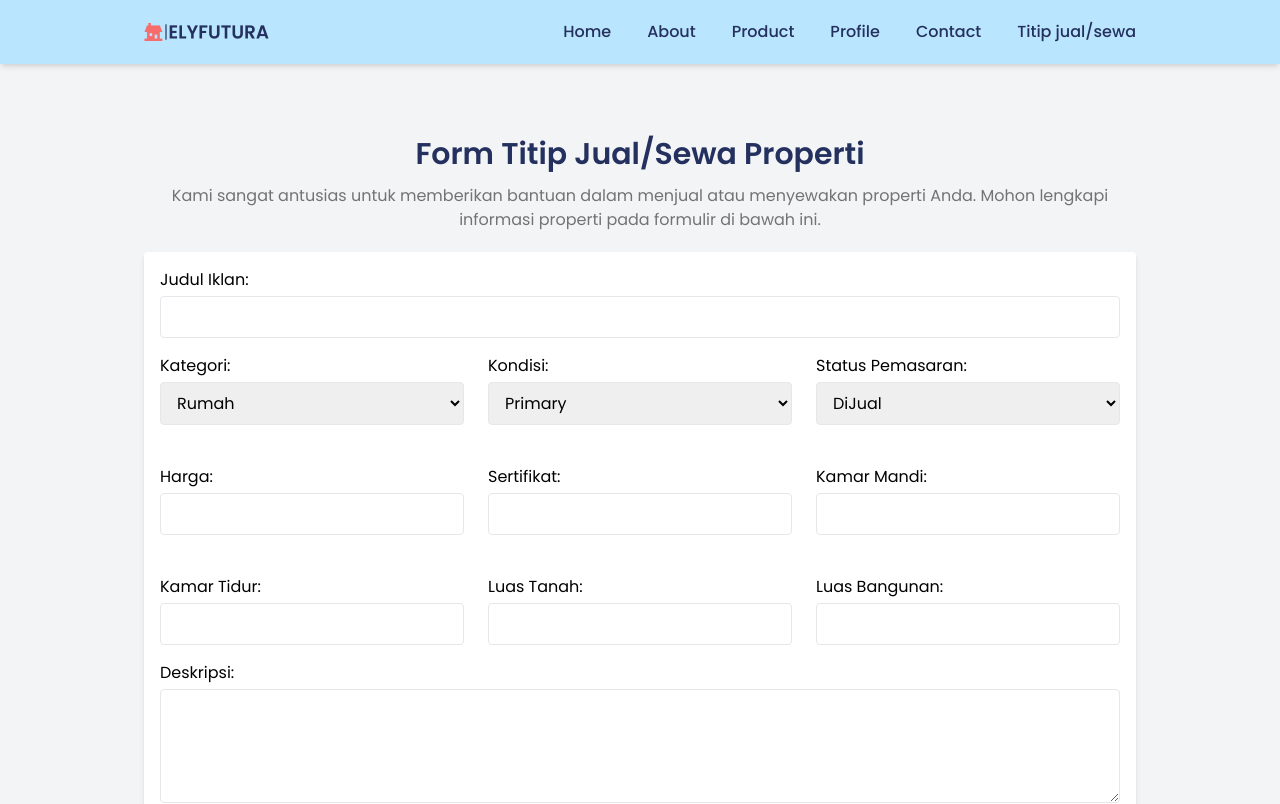
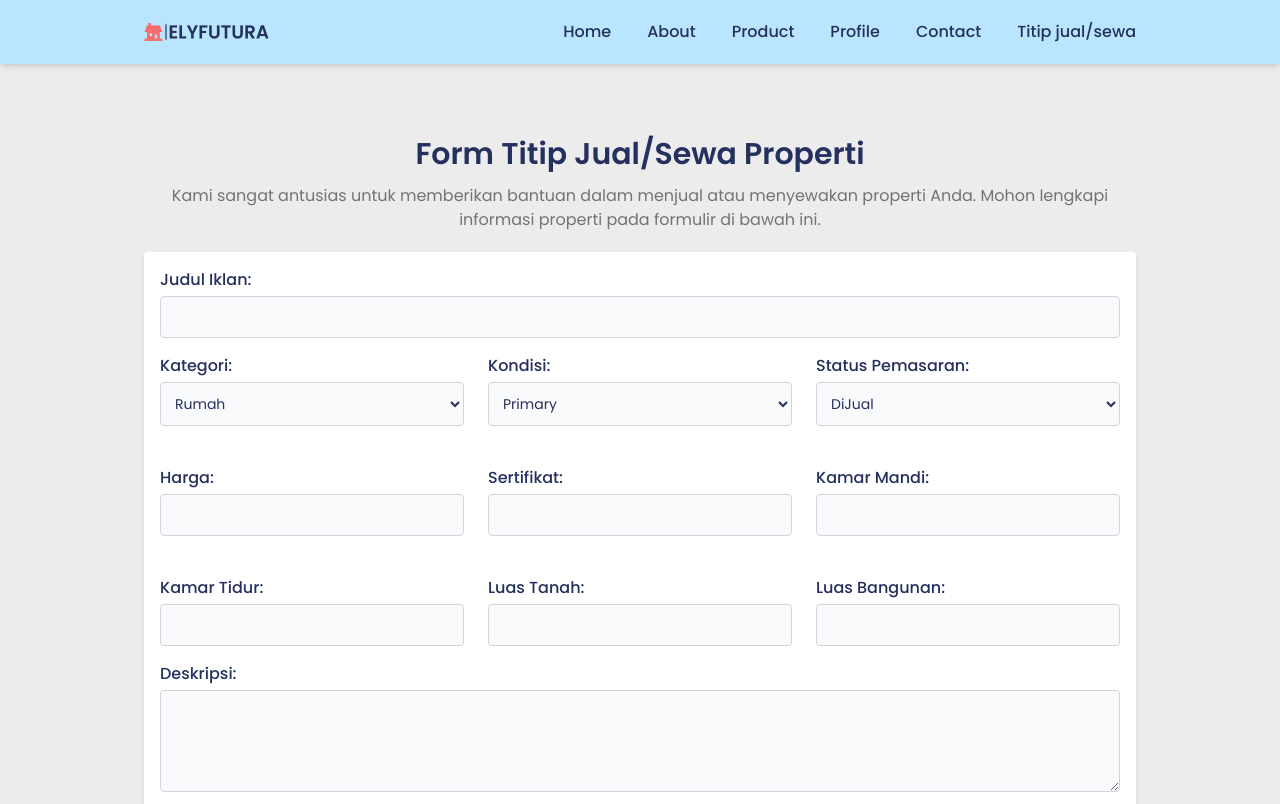
Before and after one commit to raflinaufalalief/ely-futura-nextjs, a Next.js app: page /titip-jual-sewa in a window 1280 px wide. Shown: the top 804 px of the page. Built offline with nearby package versions, Linux system fonts and the light colour scheme.

Commit message:
first-commit

```diff
--- a/src/pages/titip-jual-sewa/index.jsx
+++ b/src/pages/titip-jual-sewa/index.jsx
@@ -52,10 +52,10 @@ const PropertyForm = () => {
   }
 
   return (
-    <section className="bg-gray-100 ">
+    <section className="bg-[#ECECEC] ">
       <div className="px-4 pt-10 mx-auto containers">
         <div className="flex flex-col items-center justify-center">
-          <h1 className="mb-3 text-3xl font-semibold text-center title ">
+          <h1 className="mb-3 text-3xl font-semibold text-center text-primary title ">
             Form Titip Jual/Sewa Properti
           </h1>
           <p className="mb-5 text-base text-center subtitle">
@@ -67,9 +67,11 @@ const PropertyForm = () => {
         <div className="p-4 bg-white rounded shadow-md ">
           <form onSubmit={handleSubmit}>
             <div className="mb-4">
-              <label className="block mb-1">Judul Iklan:</label>
+              <label className="block mb-1 font-medium text-primary">
+                Judul Iklan:
+              </label>
               <input
-                className="w-full px-3 py-2 border rounded"
+                className="bg-gray-50 border border-gray-300 text-primary text-sm rounded focus:ring-accent focus:border-accent block w-full p-2.5"
                 type="text"
                 value={judulIklan}
                 onChange={(e) => setJudulIklan(e.target.value)}
@@ -78,9 +80,11 @@ const PropertyForm = () => {
             </div>
             <div className="Sdesktop:grid Sdesktop:grid-cols-3 Sdesktop:gap-6">
               <div className="mb-4">
-                <label className="block mb-1">Kategori:</label>
+                <label className="block mb-1 font-medium text-primary">
+                  Kategori:
+                </label>
                 <select
-                  className="w-full px-3 py-2 border rounded"
+                  className="bg-gray-50 border border-gray-300 text-primary text-sm rounded focus:ring-accent focus:border-accent block w-full p-2.5"
                   value={kategori}
                   onChange={(e) => setKategori(e.target.value)}
                   required
@@ -95,9 +99,11 @@ const PropertyForm = () => {
                 </select>
               </div>
               <div className="mb-4">
-                <label className="block mb-1">Kondisi:</label>
+                <label className="block mb-1 font-medium text-primary">
+                  Kondisi:
+                </label>
                 <select
-                  className="w-full px-3 py-2 border rounded"
+                  className="bg-gray-50 border border-gray-300 text-primary text-sm rounded focus:ring-accent focus:border-accent block w-full p-2.5"
                   value={product}
                   onChange={(e) => setProduct(e.target.value)}
                   required
@@ -107,9 +113,11 @@ const PropertyForm = () => {
                 </select>
               </div>
               <div className="mb-4">
-                <label className="block mb-1">Status Pemasaran:</label>
+                <label className="block mb-1 font-medium text-primary">
+                  Status Pemasaran:
+                </label>
                 <select
-                  className="w-full px-3 py-2 border rounded"
+                  className="bg-gray-50 border border-gray-300 text-primary text-sm rounded focus:ring-accent focus:border-accent block w-full p-2.5"
                   value={jenisTransaksi}
                   onChange={(e) => setJenisTransaksi(e.target.value)}
                   required
@@ -120,9 +128,11 @@ const PropertyForm = () => {
                 </select>
               </div>
               <div className="mb-4">
-                <label className="block mb-1">Harga:</label>
+                <label className="block mb-1 font-medium text-primary">
+                  Harga:
+                </label>
                 <input
-                  className="w-full px-3 py-2 border rounded"
+                  className="bg-gray-50 border border-gray-300 text-primary text-sm rounded focus:ring-accent focus:border-accent block w-full p-2.5"
                   type="text"
                   value={harga}
                   onChange={(e) => setHarga(e.target.value)}
@@ -130,9 +140,11 @@ const PropertyForm = () => {
                 />
               </div>
               <div className="mb-4">
-                <label className="block mb-1">Sertifikat:</label>
+                <label className="block mb-1 font-medium text-primary">
+                  Sertifikat:
+                </label>
                 <input
-                  className="w-full px-3 py-2 border rounded"
+                  className="bg-gray-50 border border-gray-300 text-primary text-sm rounded focus:ring-accent focus:border-accent block w-full p-2.5"
                   type="text"
                   value={sertifikat}
                   onChange={(e) => setSertifikat(e.target.value)}
@@ -140,9 +152,11 @@ const PropertyForm = () => {
                 />
               </div>
               <div className="mb-4">
-                <label className="block mb-1">Kamar Mandi:</label>
+                <label className="block mb-1 font-medium text-primary">
+                  Kamar Mandi:
+                </label>
                 <input
-                  className="w-full px-3 py-2 border rounded"
+                  className="bg-gray-50 border border-gray-300 text-primary text-sm rounded focus:ring-accent focus:border-accent block w-full p-2.5"
                   type="text"
                   value={kamarMandi}
                   onChange={(e) => setKamarMandi(e.target.value)}
@@ -150,9 +164,11 @@ const PropertyForm = () => {
                 />
               </div>
               <div className="mb-4">
-                <label className="block mb-1">Kamar Tidur:</label>
+                <label className="block mb-1 font-medium text-primary">
+                  Kamar Tidur:
+                </label>
                 <input
-                  className="w-full px-3 py-2 border rounded"
+                  className="bg-gray-50 border border-gray-300 text-primary text-sm rounded focus:ring-accent focus:border-accent block w-full p-2.5"
                   type="text"
                   value={kamarTidur}
                   onChange={(e) => setKamarTidur(e.target.value)}
@@ -160,9 +176,11 @@ const PropertyForm = () => {
                 />
               </div>
               <div className="mb-4">
-                <label className="block mb-1">Luas Tanah:</label>
+                <label className="block mb-1 font-medium text-primary">
+                  Luas Tanah:
+                </label>
                 <input
-                  className="w-full px-3 py-2 border rounded"
+                  className="bg-gray-50 border border-gray-300 text-primary text-sm rounded focus:ring-accent focus:border-accent block w-full p-2.5"
                   type="text"
                   value={luasTanah}
                   onChange={(e) => setLuasTanah(e.target.value)}
@@ -170,9 +188,11 @@ const PropertyForm = () => {
                 />
               </div>
               <div className="mb-4">
-                <label className="block mb-1">Luas Bangunan:</label>
+                <label className="block mb-1 font-medium text-primary">
+                  Luas Bangunan:
+                </label>
                 <input
-                  className="w-full px-3 py-2 border rounded"
+                  className="bg-gray-50 border border-gray-300 text-primary text-sm rounded focus:ring-accent focus:border-accent block w-full p-2.5"
                   type="text"
                   value={luasBangunan}
                   onChange={(e) => setLuasBangunan(e.target.value)}
@@ -181,9 +201,11 @@ const PropertyForm = () => {
               </div>
             </div>
             <div className="mb-4">
-              <label className="block mb-1">Deskripsi:</label>
+              <label className="block mb-1 font-medium text-primary">
+                Deskripsi:
+              </label>
               <textarea
-                className="w-full px-3 py-2 border rounded"
+                className="bg-gray-50 border border-gray-300 text-primary text-sm rounded focus:ring-accent focus:border-accent block w-full p-2.5"
                 value={deskripsi}
                 onChange={(e) => setDeskripsi(e.target.value)}
                 rows="4"
```
